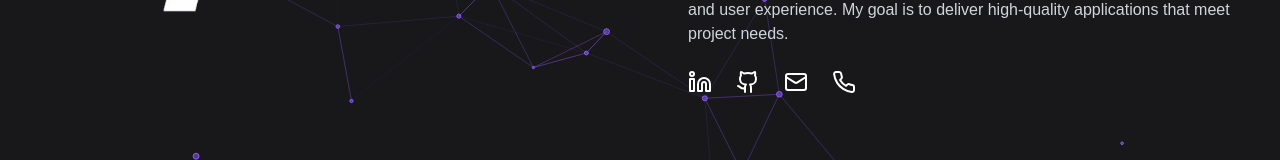
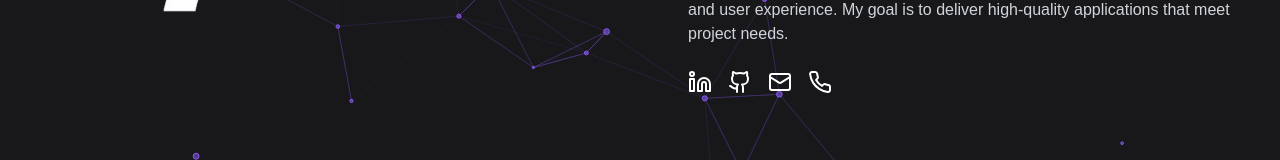
Before and after one commit to Faccin27/portfolio2.0, a Next.js app: page / in a window 1280 px wide. Shown: the part 344-504 px from the top of the page. Built offline with nearby package versions, Linux system fonts and the light colour scheme.

Commit message:
feat: created onhover and onclick sounds

```diff
--- a/src/components/hero.tsx
+++ b/src/components/hero.tsx
@@ -1,6 +1,7 @@
 "use client";
 
 import { useState, useEffect, useCallback } from "react";
+import { useAudio } from "@/hooks/useAudio";
 import {
   Linkedin,
   Github,
@@ -48,6 +49,7 @@ import mep from "@/assets/photo.jpg";
 import { Particles } from "@/components/particles";
 import React from "react";
 import AnimatedSection from "@/components/animatedsection";
+// import hoversound from '../assets/sounds/hover.wav'
 
 const MemoizedParticles = React.memo(Particles);
 const projects = [
@@ -119,6 +121,8 @@ const skills = [
 
 export default function Component() {
   const [isDarkMode, setIsDarkMode] = useState<boolean>(true);
+  const [hoverSound, toggleHoverSound] = useAudio('/hover.wav');
+  const [clickSound, toggleClickSound] = useAudio('/click.wav');
   const [textIndex, setTextIndex] = useState<number>(0);
   const [showBulb, setShowBulb] = useState(true);
   const [showThemeIcon, setShowThemeIcon] = useState(false);
@@ -133,6 +137,15 @@ export default function Component() {
   ];
 
   const [mousePosition, setMousePosition] = useState({ x: 0, y: 0 });
+
+
+  const playSound = (isHover: boolean) => {
+    if (isHover) {
+      toggleHoverSound();
+    } else {
+      toggleClickSound();
+    }
+  };
 
   const handleMouseMove = useCallback((e: React.MouseEvent<HTMLDivElement>) => {
     const rect = e.currentTarget.getBoundingClientRect();
@@ -181,12 +194,28 @@ export default function Component() {
     {
       Icon: Linkedin,
       href: "https://www.linkedin.com/in/guilherme-faccin-5b71a5172/",
+      onMouseEnter: () => playSound(true),
+      onClick: () => playSound(false),
     },
-    { Icon: Github, href: "https://github.com/Faccin27" },
-    { Icon: Mail, href: "mailto:gfaccin27@gmail.com" },
-    { Icon: Phone, href: "https://wa.me/49999215720" },
+    {
+      Icon: Github,
+      href: "https://github.com/Faccin27",
+      onMouseEnter: () => playSound(true),
+      onClick: () => playSound(false),
+    },
+    {
+      Icon: Mail,
+      href: "mailto:gfaccin27@gmail.com",
+      onMouseEnter: () => playSound(true),
+      onClick: () => playSound(false),
+    },
+    {
+      Icon: Phone,
+      href: "https://wa.me/49999215720",
+      onMouseEnter: () => playSound(true),
+      onClick: () => playSound(false),
+    },
   ];
-
   return (
     <div
       className={`min-h-screen overflow-x-hidden ${
@@ -353,8 +382,8 @@ export default function Component() {
                 My goal is to deliver high-quality applications that meet
                 project needs.
               </p>
-              <div className="flex space-x-6">
-                {socialLinks.map(({ Icon, href }, index) => (
+              <div className="flex space-x-4">
+        {socialLinks.map(({ Icon, href, onMouseEnter, onClick }, index) => (
           <motion.div
             key={index}
             whileHover={{ scale: 1.2, rotate: 5 }}
@@ -367,6 +396,8 @@ export default function Component() {
               className={`${
                 isDarkMode ? "text-white" : "text-gray-800"
               } hover:text-purple-500 transition-colors duration-300`}
+              onMouseEnter={onMouseEnter}
+              onClick={onClick}
             >
               <Icon size={24} />
             </Link>
--- /dev/null
+++ b/src/hooks/useAudio.ts
@@ -0,0 +1,31 @@
+import { useState, useEffect } from 'react';
+
+export function useAudio(src: string) {
+  const [audio, setAudio] = useState<HTMLAudioElement | null>(null);
+  const [playing, setPlaying] = useState(false);
+
+  useEffect(() => {
+    if (typeof window !== 'undefined') {
+      setAudio(new Audio(src));
+    }
+  }, [src]);
+
+  const toggle = () => setPlaying(!playing);
+
+  useEffect(() => {
+    if (audio) {
+      playing ? audio.play() : audio.pause();
+    }
+  }, [playing, audio]);
+
+  useEffect(() => {
+    if (audio) {
+      audio.addEventListener('ended', () => setPlaying(false));
+      return () => {
+        audio.removeEventListener('ended', () => setPlaying(false));
+      };
+    }
+  }, [audio]);
+
+  return [playing, toggle] as const;
+}
```
Also changed, not shown: 2 other files (tests, documents, lock files or other folders). Lines whose indentation alone changed are shown as unchanged.
